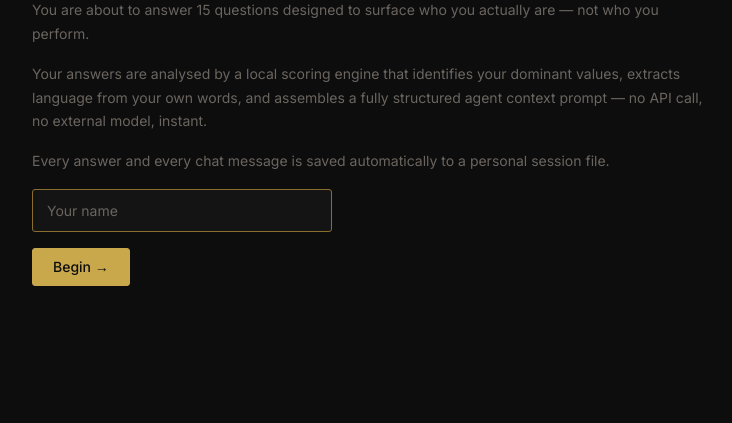
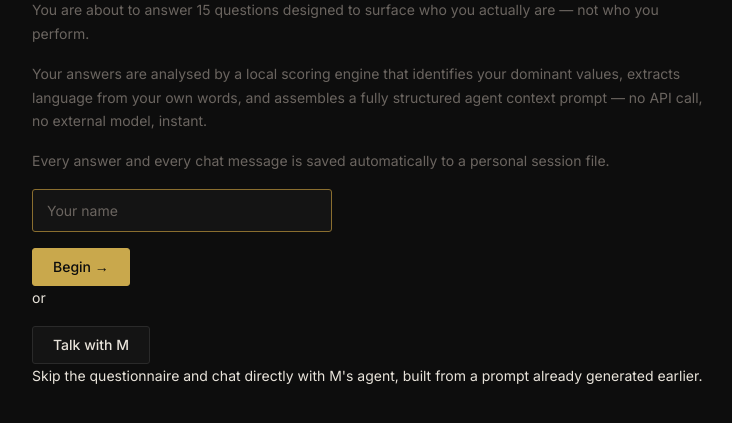
Before and after one commit to mihaiweiland/soulbot, a Flask app: page / in a window 1280 px wide. Shown: the part 229-652 px from the top of the page, without its empty margins (266-998 px from the left). Run offline with Flask 3, Linux system fonts and the light colour scheme.

Commit message:
Update intro.html

```diff
--- a/templates/intro.html
+++ b/templates/intro.html
@@ -18,5 +18,14 @@
       <button type="submit" class="sp-btn sp-btn-primary">Begin →</button>
     </div>
   </form>
+
+  <div class="sp-or-divider"><span>or</span></div>
+
+  <form action="{{ url_for('talk_with_m') }}" method="post" class="sp-form-block">
+    <div class="sp-nav-row">
+      <button type="submit" class="sp-btn sp-btn-m">Talk with M</button>
+    </div>
+    <div class="sp-preset-hint">Skip the questionnaire and chat directly with M's agent, built from a prompt already generated earlier.</div>
+  </form>
 </div>
 {% endblock %}
```
